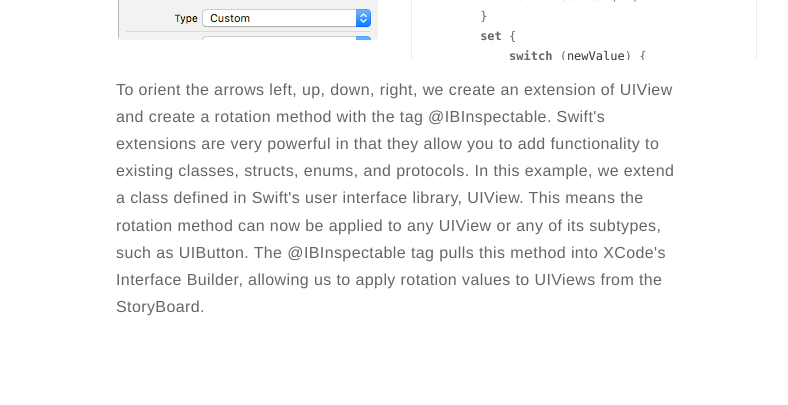
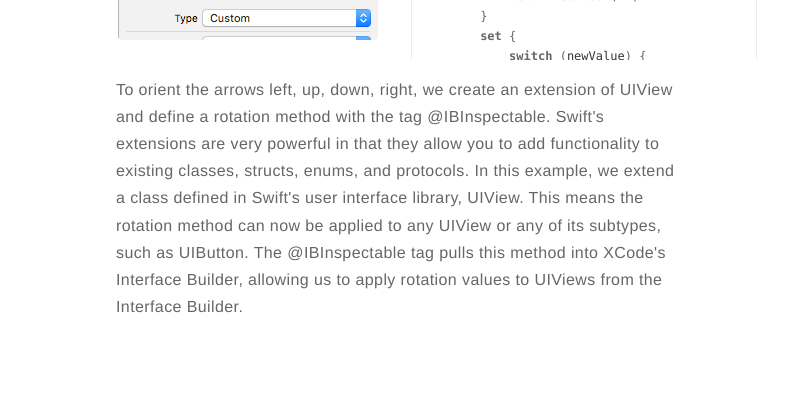
Before and after one commit to eriktanner/SwiftAppBlog, a Jekyll site: the page built from _posts/2019-02-22-2048.markdown, in a window 1280 px wide and 900 px high, scrolled down 6378 px. Shown: the part 179-584 px from the top of the window, without its empty margins (244-1032 px from the left). Built offline with Jekyll 4.4.1, drawn with Linux system fonts in a browser that asks for light colours; comment, search, counter and statistics services are not loaded.

Commit message:
ArrowButton

```diff
--- a/_posts/2019-02-22-2048.markdown
+++ b/_posts/2019-02-22-2048.markdown
@@ -253,7 +253,7 @@ extension UIView {
 </div>
 
 <div style="margin-top: 10px;">
-    <p> To orient the arrows left, up, down, right, we create an extension of UIView and create a rotation method with the tag @IBInspectable. Swift's extensions are very powerful in that they allow you to add functionality to existing classes, structs, enums, and protocols. In this example, we extend a class defined in Swift's user interface library, UIView. This means the rotation method can now be applied to any UIView or any of its subtypes, such as UIButton. The @IBInspectable tag pulls this method into XCode's Interface Builder, allowing us to apply rotation values to UIViews from the StoryBoard.</p>
+    <p> To orient the arrows left, up, down, right, we create an extension of UIView and define a rotation method with the tag @IBInspectable. Swift's extensions are very powerful in that they allow you to add functionality to existing classes, structs, enums, and protocols. In this example, we extend a class defined in Swift's user interface library, UIView. This means the rotation method can now be applied to any UIView or any of its subtypes, such as UIButton. The @IBInspectable tag pulls this method into XCode's Interface Builder, allowing us to apply rotation values to UIViews from the Interface Builder.</p>
 </div>
 <br>
 
```
